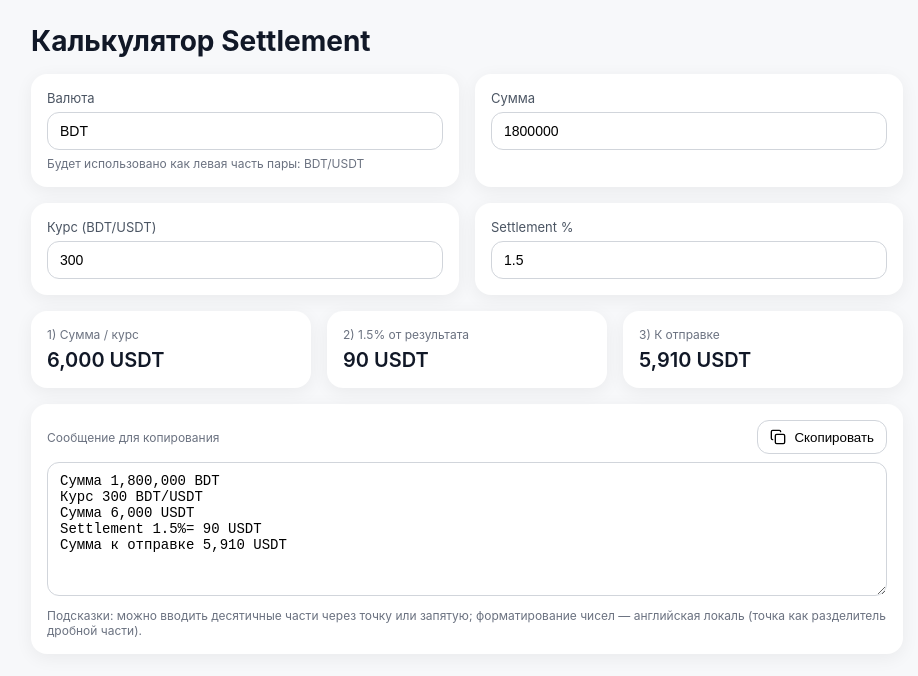
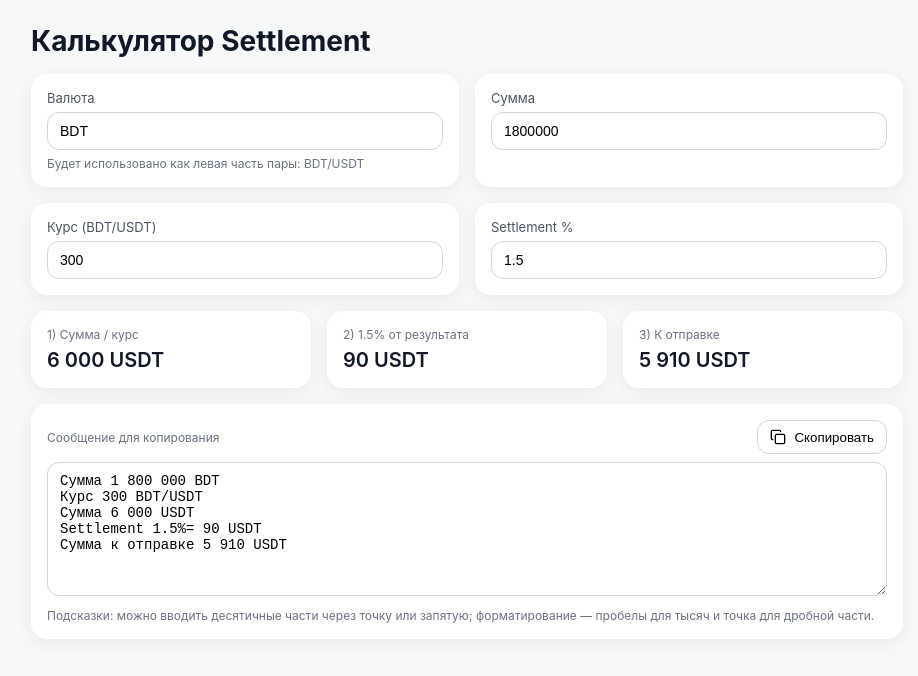
Before and after one commit to vshroot/setcalculator, a React (Create React App) app: page / in a window 1280 px wide. Shown: the top 676 px of the page, without its empty margins (173-1091 px from the left). Built offline with nearby package versions, Linux system fonts and the light colour scheme.

Commit message:
Update SettlementCalculator.tsx

```diff
--- a/src/SettlementCalculator.tsx
+++ b/src/SettlementCalculator.tsx
@@ -14,13 +14,15 @@ export default function SettlementCalculator() {
     return isFinite(n) ? n : 0;
   };
 
-  // Форматируем числа с точкой в качестве десятичного разделителя
+  // Форматирование: пробелы для тысяч, точка для дробной части
   const fmt = (n: number, max = 2) => {
     const nf = new Intl.NumberFormat('en-US', {
       minimumFractionDigits: 0,
       maximumFractionDigits: max,
     });
-    return nf.format(Number(n.toFixed(max)));
+    return nf
+      .format(Number(n.toFixed(max)))
+      .replace(/,/g, ' '); // заменяем запятые на пробелы
   };
 
   const computed = useMemo(() => {
@@ -128,7 +130,7 @@ export default function SettlementCalculator() {
         </div>
         <textarea readOnly value={message} rows={7} />
         <div className="footer">
-          Подсказки: можно вводить десятичные части через точку или запятую; форматирование чисел — английская локаль (точка как разделитель дробной части).
+          Подсказки: можно вводить десятичные части через точку или запятую; форматирование — пробелы для тысяч и точка для дробной части.
         </div>
       </div>
     </div>
```
